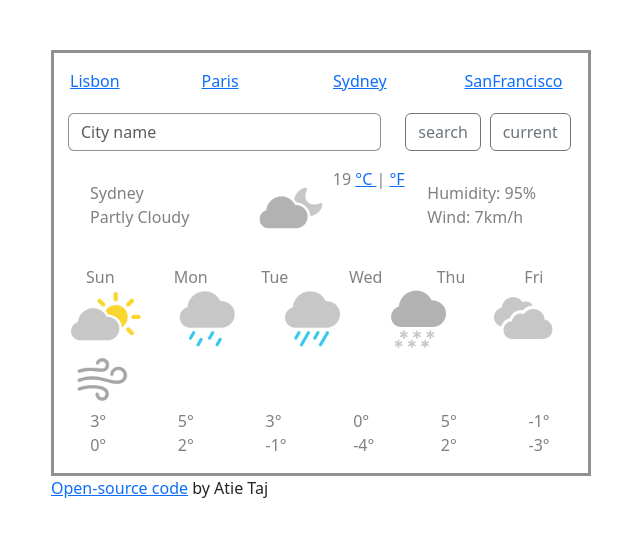
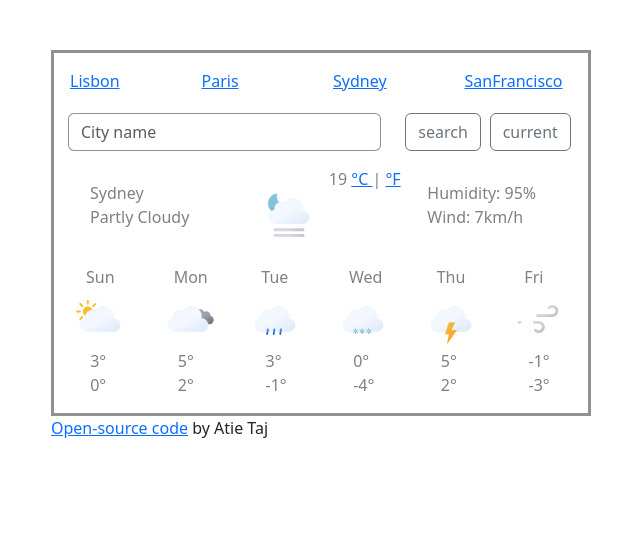
Before and after one commit to atiTaj/Shecode-GitHub-homeWork, a plain HTML site: page index.html in a window 1280 px wide. Shown: the whole page, without its empty margins (319-959 px from the left). Drawn offline with nearby package versions, Linux system fonts and the light colour scheme.

Commit message:
change weather icons

```diff
--- a/index.html
+++ b/index.html
@@ -78,7 +78,7 @@
               <p>Sydney <br />Partly Cloudy</p>
             </div>
             <div class="col">
-              <img src="images/moon.png" height="60px" />
+              <img src="images/partly-cloudy-night-fog.svg" height="60px" />
               <div class="temp">
                 <span id="temp">19</span>
 
@@ -101,14 +101,18 @@
             <div class="col">&emsp;Fri</div>
           </div>
           <div class="row">
-            <div class="col"><img src="images/sun.png" height="60px" /></div>
             <div class="col">
-              <img src="images/slow rain.png" height="60px" />
+              <img src="images/partly-cloudy-day.svg" height="60px" />
             </div>
-            <div class="col"><img src="images/rain.png" height="60px" /></div>
-            <div class="col"><img src="images/snow.png" height="60px" /></div>
-            <div class="col"><img src="images/clouds.png" height="60px" /></div>
-            <div class="col"><img src="images/wind.png" height="60px" /></div>
+            <div class="col">
+              <img src="images/overcast.svg" height="60px" />
+            </div>
+            <div class="col"><img src="images/rain.svg" height="60px" /></div>
+            <div class="col"><img src="images/snow.svg" height="60px" /></div>
+            <div class="col">
+              <img src="images/thunderstorms.svg" height="60px" />
+            </div>
+            <div class="col"><img src="images/wind.svg" height="60px" /></div>
           </div>
           <div class="row text-stye">
             <div class="col">&emsp;&nbsp;3° <br />&emsp;&nbsp;0°</div>
```
Also changed, not shown: images/clouds.png (deleted), images/moon.png (deleted), images/overcast.svg (added), images/partly-cloudy-day.svg (added), images/partly-cloudy-night-fog.svg (added), images/rain.png (deleted), images/rain.svg (added), images/slow rain.png (deleted), images/snow.png (deleted), images/snow.svg (added), images/sun.png (deleted), images/thunderstorms.svg (added), images/wind.png (deleted), images/wind.svg (added).
